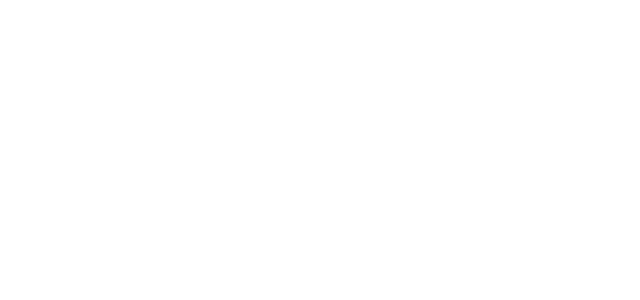
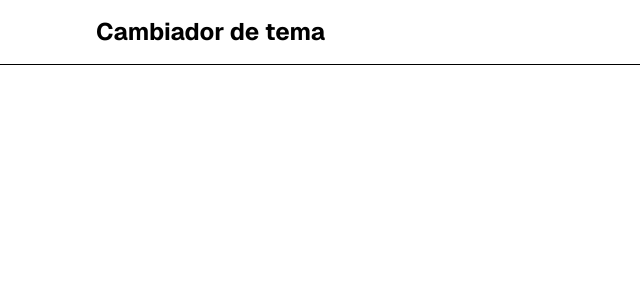
Before and after one commit to SoyIsabelMM/ReactApp, a React (Vite) app: page / in a window 1280 px wide. Shown: the top 300 px of the page, without its empty margins (0-640 px from the left). Built offline with nearby package versions, Linux system fonts and the light colour scheme.

Commit message:
feat: add header component

```diff
--- a/src/app/App.jsx
+++ b/src/app/App.jsx
@@ -1,9 +1,13 @@
 import { useState } from 'react';
+import '../components/header/Header.jsx';
+import Header from '../components/header/Header.jsx';
 
 function App() {
   return (
     <div>
-      <main className="min-h-screen bg-white "></main>
+      <main className="min-h-screen bg-white ">
+        <Header></Header>
+      </main>
     </div>
   );
 }
```
